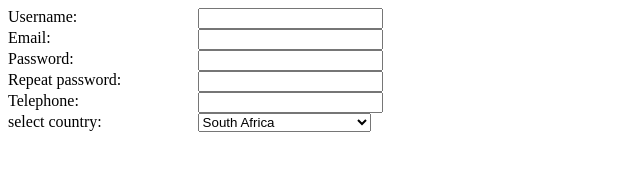
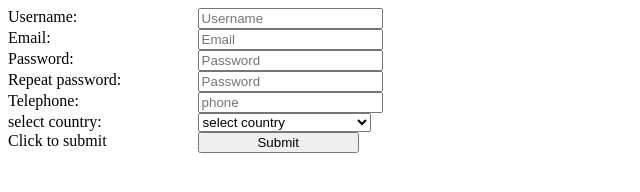
Before and after one commit to iradkot/BookKeeper, a plain HTML site: page sign-up.html in a window 1280 px wide. Shown: the whole page, without its empty margins (0-640 px from the left). Drawn offline with Linux system fonts and the light colour scheme.

Commit message:
form is written

```diff
--- a/sign-up.html
+++ b/sign-up.html
@@ -8,31 +8,34 @@
 <body>
     <div style="display:inline; width:15%; float:left;">Username:</div>
     <div style="display:inline; width:85%; float:left;">
-        <input type="text"> </div>
+        <input type="text" placeholder = "Username"> </div>
     <div style="display:inline; width:15%; float:left;">Email:</div>
     <div style="display:inline; width:85%; float:left;">
-        <input type="Email"> </div>
+        <input type="Email" placeholder = "Email"> </div>
     <div style="display:inline; width:15%; float:left;">Password:</div>
     <div style="display:inline; width:85%; float:left;">
-        <input type="password">
+        <input type="password" placeholder = "Password">
     </div>
     <div style="display:inline; width:15%; float:left;">Repeat password:</div>
     <div style="display:inline; width:85%; float:left;">
-        <input type="password">
+        <input type="password" placeholder = "Password">
     </div>
     <div style="display:inline; width:15%; float:left;">Telephone:</div>
     <div style="display:inline; width:85%; float:left;">
-        <input type="number">
+        <input type="number" placeholder = "phone">
     </div>
     <div style="display:inline; width:15%; float:left;">select country:</div>
     <div style="display:inline; width:85%; float:left;">
         <select>
-            <option value="israel">Israel</option>
+        	<option selected>select country</option>
+            <option value="israel">Israel</option>11
             <option value="usa">United States Of America</option>
             <option value="france">France</option>
-            <option value="south_africa" selected>South Africa</option>
+            <option value="south_africa">South Africa</option>
         </select>
     </div>
+    <div style="display: inline; width: 15%; float: left;">Click to submit</div>
+    <div style="display: inline; width: 85%; float: left;"><input type="button" value= "Submit" style="width: 15%"></div>
 </body>
 
 </html>
```
